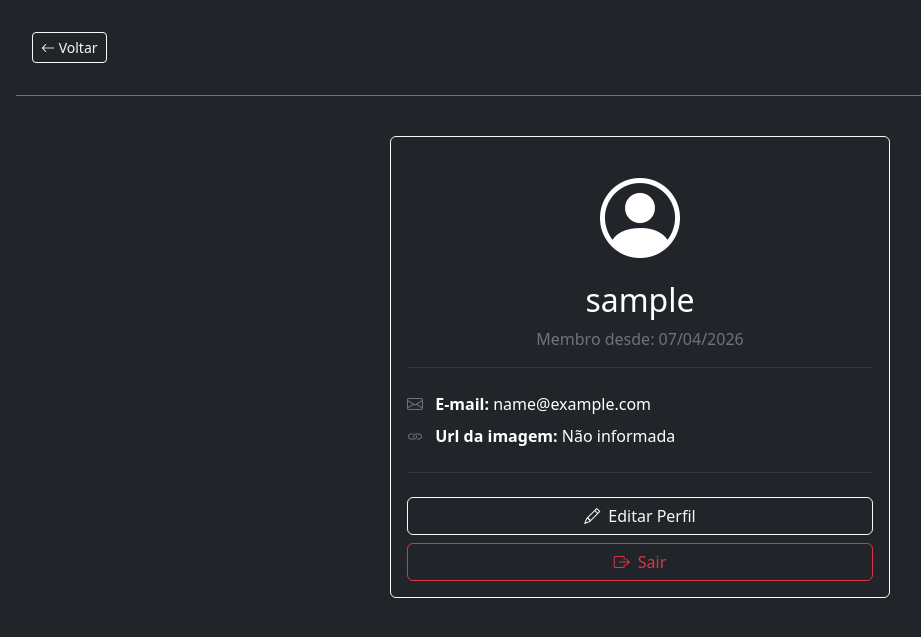
After one commit to Urubu-Card/Review_de_Jogos, a Django app: a page that uses GamesReview/init/templates/user/index.html in a window 1280 px wide. The commit adds this page. Shown: the top 637 px of the page, without its empty margins (0-921 px from the left). Run offline with Django 5.2, Linux system fonts and the light colour scheme; the visitor is signed in with stand-in values (Sample User, id 1); data comes from the database, SQL or seed files in the repository.

Commit message:
Arrumando bugs

```diff
--- a/GamesReview/init/models.py
+++ b/GamesReview/init/models.py
@@ -6,8 +6,6 @@ from django.core.validators import MinValueValidator, MaxValueValidator
 
 class Usuario(AbstractUser):
     """Model definition for Users."""
-
-
 
     foto_perfil = models.URLField(max_length=255,blank=True,null=True)
     bio = models.CharField(blank=True)
--- a/GamesReview/init/templates/home/index.html
+++ b/GamesReview/init/templates/home/index.html
@@ -12,7 +12,7 @@
 <body class="p-3 mb-2 bg-dark text-white">
     <div class="d-flex justify-content-between align-items-center p-3">
         <h1 aligb>Bem vindo: {{ request.user.username }}</h1>
-        <a href="#" class="btn btn-outline-light"><i class="bi bi-person"></i></a>
+        <a href="{% url 'ConfiguracaoConta' username=request.user.username %}" class="btn btn-outline-light"><i class="bi bi-person"></i></a>
     </div>
 
     <div class="row row-cols-1 row-cols-md-4 g-3 p-3">
--- /dev/null
+++ b/GamesReview/init/templates/user/index.html
@@ -0,0 +1,57 @@
+<!DOCTYPE html>
+<html lang="pt-br">
+
+<head>
+    <meta charset="UTF-8">
+    <meta name="viewport" content="width=device-width, initial-scale=1.0">
+    <title>Perfil do Usuário</title>
+    <link rel="stylesheet" href="https://cdn.jsdelivr.net/npm/bootstrap-icons@1.11.3/font/bootstrap-icons.min.css">
+    <link href="https://cdn.jsdelivr.net/npm/bootstrap@5.3.8/dist/css/bootstrap.min.css" rel="stylesheet" integrity="sha384-sRIl4kxILFvY47J16cr9ZwB07vP4J8+LH7qKQnuqkuIAvNWLzeN8tE5YBujZqJLB" crossorigin="anonymous">
+</head>
+
+<body class="p-3 mb-2 bg-dark text-white">
+
+    <div class="d-flex justify-content-between align-items-center p-3 mb-4 border-bottom border-secondary">
+        <a href="{% url 'Home' %}" class="btn btn-outline-light btn-sm mb-3">
+                <i class="bi bi-arrow-left"></i> Voltar
+        </a>
+    </div>
+
+    <div class="container d-flex justify-content-center p-3">
+        <div class="card bg-dark text-white border-light" style="width: 100%; max-width: 500px;">
+            <div class="card-body text-center mt-3">
+
+                <i class="bi bi-person-circle display-1"></i>
+
+                <h2 class="card-title mt-3">{{ request.user.username }}</h2>
+                <p class="card-text text-secondary">Membro desde: {{ request.user.date_joined|date:"d/m/Y" }}</p>
+
+                <hr class="border-secondary">
+
+                <div class="text-start mt-4 mb-4">
+                    <p class="mb-2">
+                        <i class="bi bi-envelope text-secondary me-2"></i>
+                        <strong>E-mail:</strong> {{ request.user.email|default:"Não informado" }}
+                    </p>
+                    <p class="mb-2">
+                        <i class="bi bi-link text-secondary me-2"></i>
+                        <strong>Url da imagem:</strong> {{request.user.foto_perfil|default:"Não informada"}}
+                    </p>
+                </div>
+
+                <hr class="border-secondary">
+
+                <div class="d-grid gap-2 mt-4">
+                    <button type="button" class="btn btn-outline-light" data-bs-toggle="modal" data-bs-target="#modalEditar">
+                        <i class="bi bi-pencil me-2"></i>Editar Perfil
+                    </button>
+                    <a href="#" class="btn btn-outline-danger"><i class="bi bi-box-arrow-right me-2"></i>Sair</a>
+                </div>
+
+            </div>
+        </div>
+    </div>
+
+</body>
+
+</html>
--- a/GamesReview/init/urls.py
+++ b/GamesReview/init/urls.py
@@ -3,8 +3,9 @@ from .views import Registracion, App
 
 
 urlpatterns = [
-    path("",                Registracion.Cadastrar,             name="Cadastro"),
-    path("login/",          Registracion.Logar,                 name="Login"),
-    path("home/",           App.Inicio,                         name="Home"),
-    path("jogo/<int:id>/",  App.Informacoes_Jogo,               name="Info_Jogo")
+    path("",                         Registracion.Cadastrar,             name="Cadastro"),
+    path("login/",                   Registracion.Logar,                 name="Login"),
+    path("home/",                    App.Inicio,                         name="Home"),
+    path("jogo/<int:id>/",           App.Informacoes_Jogo,               name="Info_Jogo"),
+    path("config_<str:username>/",   App.User_Page,                     name="ConfiguracaoConta")
 ]
--- a/GamesReview/init/views.py
+++ b/GamesReview/init/views.py
@@ -3,7 +3,7 @@ from .forms import Cadastro , Login
 from django.contrib.auth import authenticate , login
 from django.contrib import messages
 from django.contrib.auth.decorators import login_required
-from .models import Game,Review
+from .models import Game,Review,Usuario
 
 class Registracion:
 
@@ -11,10 +11,12 @@ class Registracion:
 
         if request.method =="POST":
             form = Cadastro(request.POST)
-
+            #print(request.POST.get('foto_perfil'))
             if form.is_valid():
-                form.save()
-                print("Redirecionando...")
+                usuario = form.save(commit=False)
+                usuario.foto_perfil = form.cleaned_data.get('foto_perfil')
+                usuario.bio = form.cleaned_data.get('bio')
+                usuario.save()
                 return redirect("Login")
 
         else:
@@ -26,7 +28,7 @@ class Registracion:
     def Logar(request):
 
         if request.method =="POST":
-            form = Login(request.POST)
+            form = Login(request.POST.get())
             if form.is_valid():
                 username = form.cleaned_data.get("username")
                 password = form.cleaned_data.get("password")
@@ -56,6 +58,12 @@ class App:
 
         return render(request,"home/index.html",{"jogos":jogos})
 
+    @login_required
+    def  User_Page(request,username):
+
+        pessoa = get_object_or_404(Usuario,username=username)
+
+        return render(request,"user/index.html")
 
     @login_required
     def Informacoes_Jogo(request,id):
```
Also changed, not shown: GamesReview/init/forms.py (+6 -9 lines).
